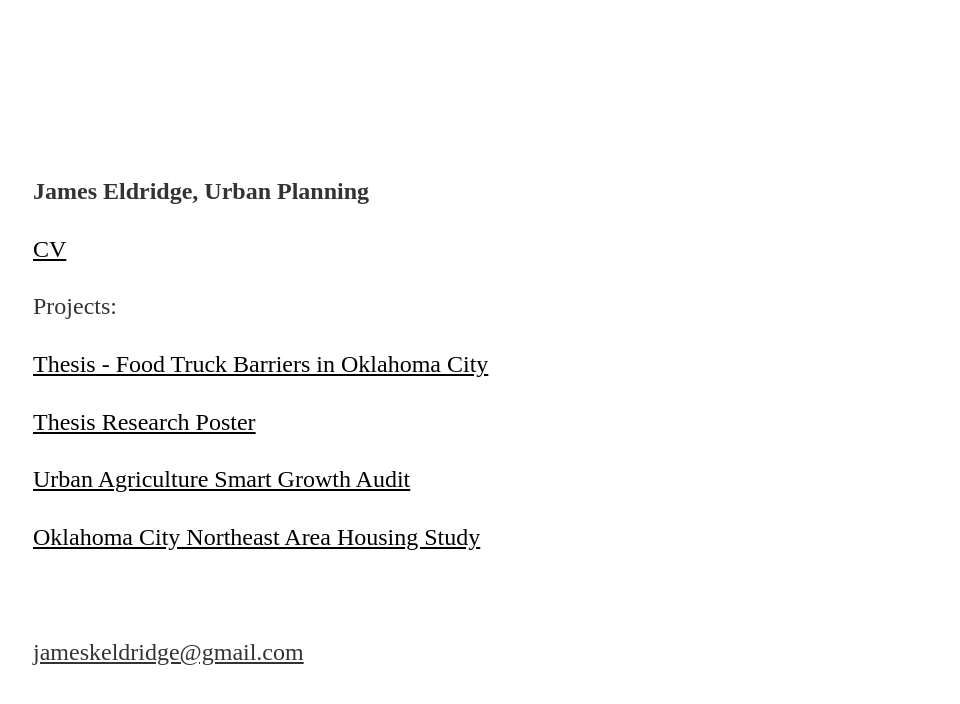
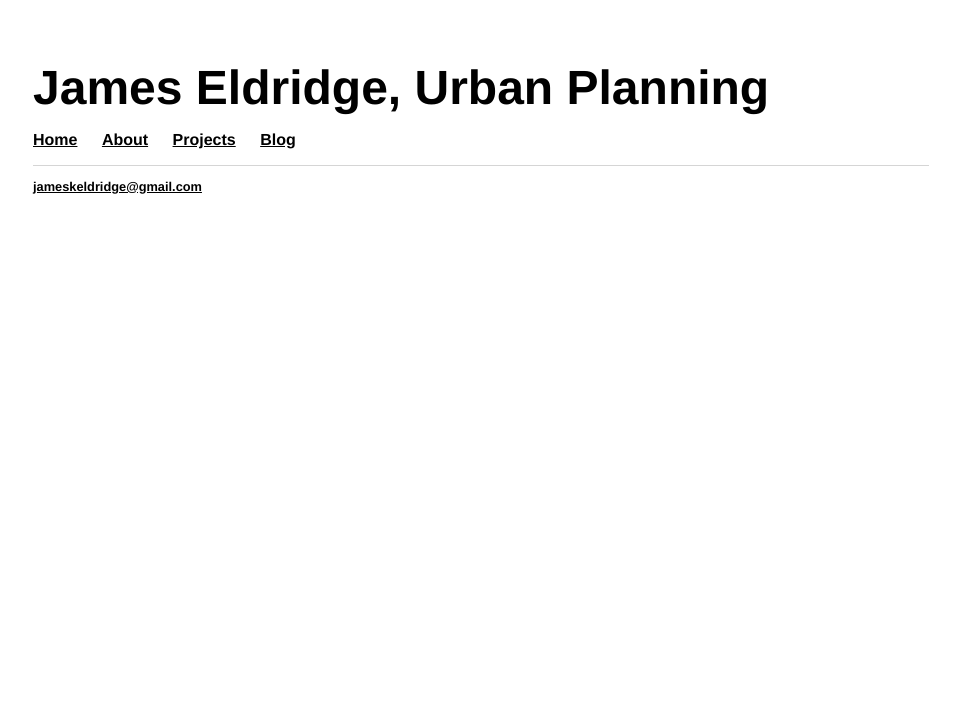
Before and after one commit to jameskeldridge/jameskeldridge.github.io, a Jekyll site: the page index.html, which Jekyll copies as it is, in a window 1280 px wide. Shown: the top 704 px of the page, without its empty margins (159-1119 px from the left). Built offline with Jekyll 4.4.1, drawn with Linux system fonts in a browser that asks for light colours.

Commit message:
Update index.html

```diff
--- a/index.html
+++ b/index.html
@@ -7,16 +7,30 @@
 </head>
 
 <body>
-<p>&nbsp;</p>
-<p>&nbsp;</p>
-<p><b>James Eldridge, Urban Planning</b></p>
-<p><a href="http://jameskeldridge.neocities.org/Projects/James%20Eldridge%20Resume%202015.pdf">CV</a></p>
-<p>Projects:</p>
-<p><a href="http://jameskeldridge.neocities.org/Projects/James%20Eldridge%20Thesis.pdf">Thesis - Food Truck Barriers in Oklahoma City</a></p>
-<p><a href="http://jameskeldridge.neocities.org/Projects/food%20truck%20poster%20apa%20revised.pdf">Thesis Research Poster</a></p>
-<p><a href="http://jameskeldridge.neocities.org/Projects/jameseldridgeurbanagfinal.pdf">Urban Agriculture Smart Growth Audit</a></p>
-<p><a href="http://jameskeldridge.neocities.org/Projects/RCPL%20Studio%2014%20Final%20Document.pdf">Oklahoma City Northeast Area Housing Study</a></p>
-<p>&nbsp;</p>
-<p><u><span class="obfuscate">moc.liamg@egdirdleksemaj</span></u>
-</body>
-</html>
+
+        		  <h1 style="margin: 0px;">James Eldridge, Urban Planning</h1>
+			  <nav>
+	    		<ul>
+	        		<li><a href="/">Home</a></li>
+		        	<li><a href="/about">About</a></li>
+		        	<li><a href="/projects">Projects</a></li>
+	        		<li><a href="/blog">Blog</a></li>
+	    		</ul>
+			</nav>
+
+			<div class="container">
+
+			  <div class="home">
+
+
+  </ul>
+</div>
+
+			</div>
+			<footer>
+	    		<ul>
+	        		<li><u><span class="obfuscate">moc.liamg@egdirdleksemaj</span></u></li>
+	        	</ul>
+			</footer>
+		</body>
+	</html>
```
